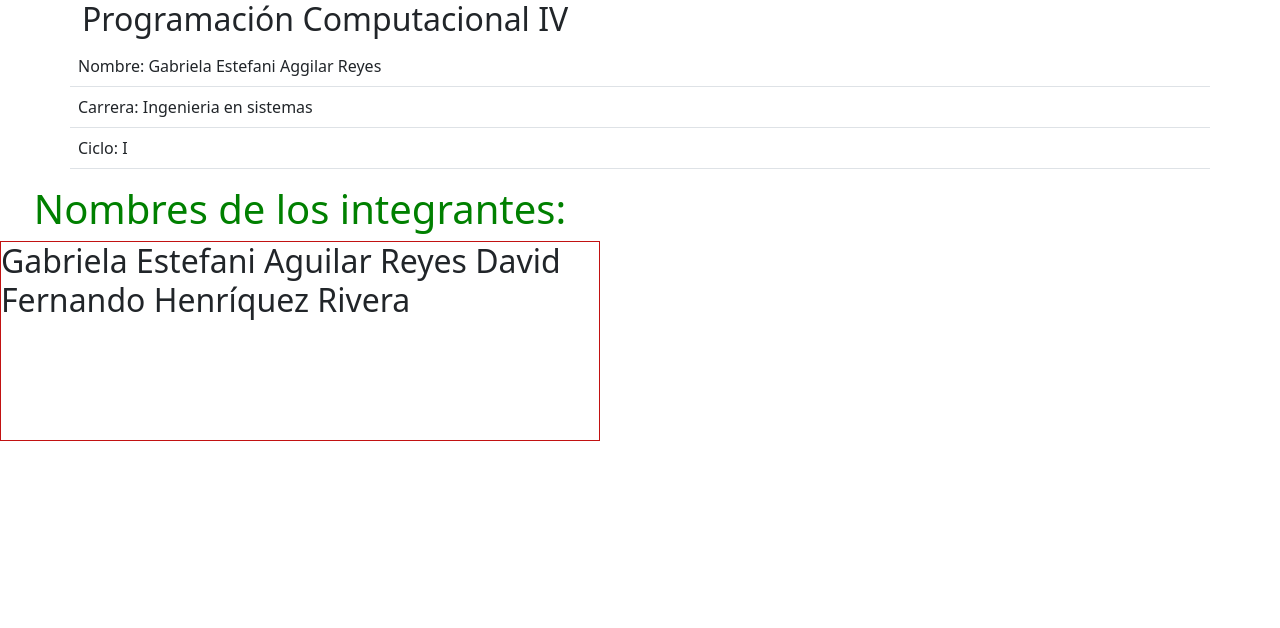
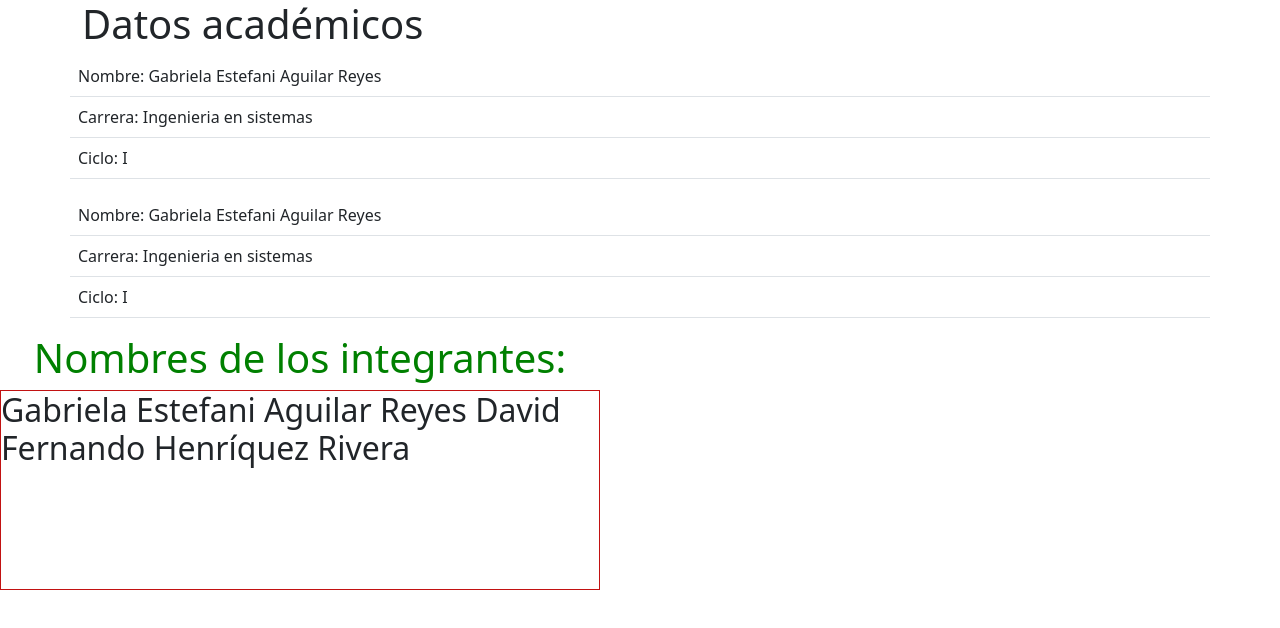
Before and after one commit to Gabrielag2/ejercicios-, a plain HTML site: page index.html in a window 1280 px wide. Drawn offline with nearby package versions, Linux system fonts and the light colour scheme.

Commit message:
Update index.html

```diff
--- a/index.html
+++ b/index.html
@@ -24,12 +24,12 @@
 
 
    <div class="container">
-        <h2>Programación Computacional IV</h2>
+        <h1>Datos académicos</h1>
 
         <div class="row">
             <table class="table table-hover">
                 <tr>
-                    <td>Nombre: Gabriela Estefani Aggilar Reyes</td>
+                    <td>Nombre: Gabriela Estefani Aguilar Reyes</td>
                     <td></td>
                 </tr>
                 <tr>
@@ -40,6 +40,24 @@
                     <td>Ciclo: I</td>
                     <td></td>
                 </tr>
+
+
+              <table class="table table-hover">
+                <tr>
+                    <td>Nombre: Gabriela Estefani Aguilar Reyes</td>
+                    <td></td>
+                </tr>
+                <tr>
+                    <td>Carrera: Ingenieria en sistemas </td>
+                    <td></td>
+                </tr>
+                <tr>
+                    <td>Ciclo: I</td>
+                    <td></td>
+                </tr>
+
+
+
             </table>
         </div>
     </div>
```
